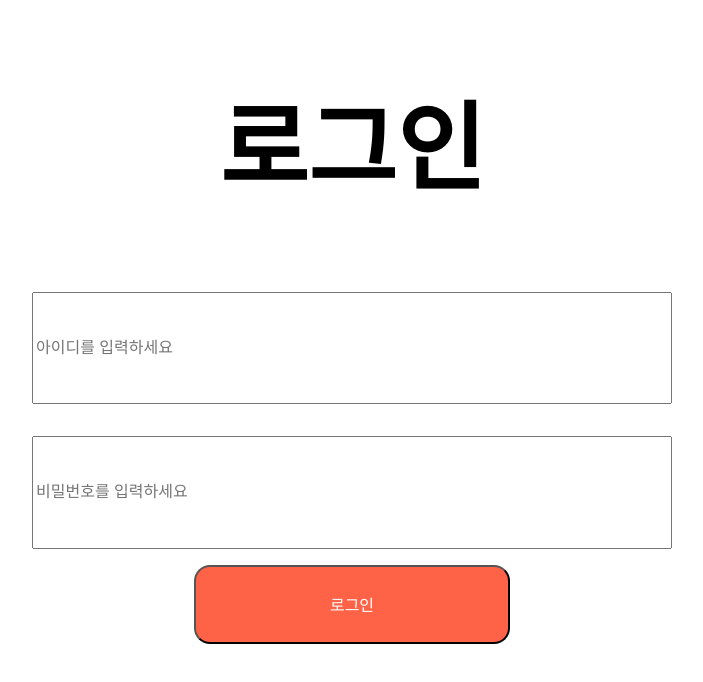
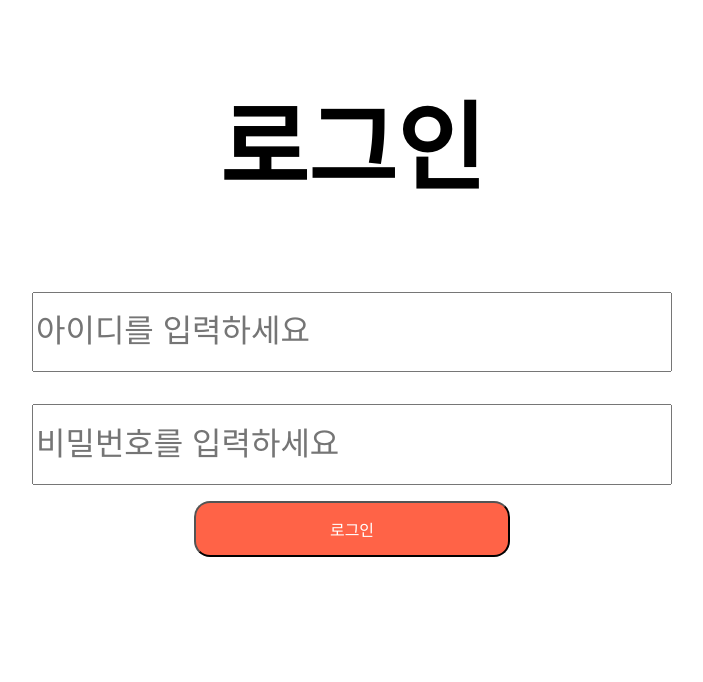
Before and after one commit to mkhajiit/selenium-login-test, a React (Vite) app: page / in a window 1280 px wide. Shown: the top 682 px of the page, without its empty margins (288-991 px from the left). Built offline with nearby package versions, Linux system fonts and the light colour scheme.

Commit message:
feat: 로그인 실패 구현

```diff
--- a/src/features/login/Login.styles.ts
+++ b/src/features/login/Login.styles.ts
@@ -7,6 +7,14 @@ export const LoginContainer = styled.div`
   justify-content: center; // 세로 중앙 정렬(항상 주축을 기준으로 정렬함)
   align-items: center; // 가로 중앙 정렬(항상 교차축을 기준으로 정렬한다)
   height: 100vh; // 전체 높이 기준
+`;
+
+export const StyledForm = styled.form`
+  display: flex;
+  flex-direction: column;
+  align-items: center;
+  width: 100%;
+  height: 100%;
 `;
 
 export const InputGroup = styled.div`
@@ -21,7 +29,7 @@ export const StyledInput = styled.input`
   width: 100%;
   height: 20%;
   margin: 1rem;
-  font-size: 1rem;
+  font-size: 2rem;
 `;
 
 export const StyledButton = styled.button`
--- a/src/features/login/Login.tsx
+++ b/src/features/login/Login.tsx
@@ -1,5 +1,5 @@
 import { useState } from 'react';
-import { InputGroup, LoginContainer, StyledButton, StyledInput } from './Login.styles';
+import { InputGroup, LoginContainer, StyledButton, StyledForm, StyledInput } from './Login.styles';
 
 function Login() {
   const [idInput, setIdInput] = useState('');
@@ -7,16 +7,33 @@ function Login() {
 
   const onClick = () => {
     console.log('아이디:', idInput, '비밀번호:', pwdInput);
+    if (idInput === '테스터') {
+      if (pwdInput === '1234') {
+        alert('로그인이 성공했습니다.');
+      } else {
+        alert('비밀번호가 틀렸습니다.');
+      }
+    } else {
+      alert('잘못된 아이디 입니다.');
+    }
   };
+
   return (
     <LoginContainer>
       <h1>로그인</h1>
+      <StyledForm
+        onSubmit={(event) => {
+          event.preventDefault();
+          onClick();
+        }}
+      >
         <InputGroup>
           <StyledInput
             value={idInput}
             onChange={(event) => setIdInput(event.target.value)}
             className='id-input'
             placeholder='아이디를 입력하세요'
+            required
           />
           <StyledInput
             type='password'
@@ -24,9 +41,11 @@ function Login() {
             onChange={(event) => setPwdInput(event.target.value)}
             className='pwd-input'
             placeholder='비밀번호를 입력하세요'
+            required
           />
-        <StyledButton onClick={onClick}>로그인</StyledButton>
+          <StyledButton>로그인</StyledButton>
         </InputGroup>
+      </StyledForm>
     </LoginContainer>
   );
 }
```
Lines whose indentation alone changed are shown as unchanged.
